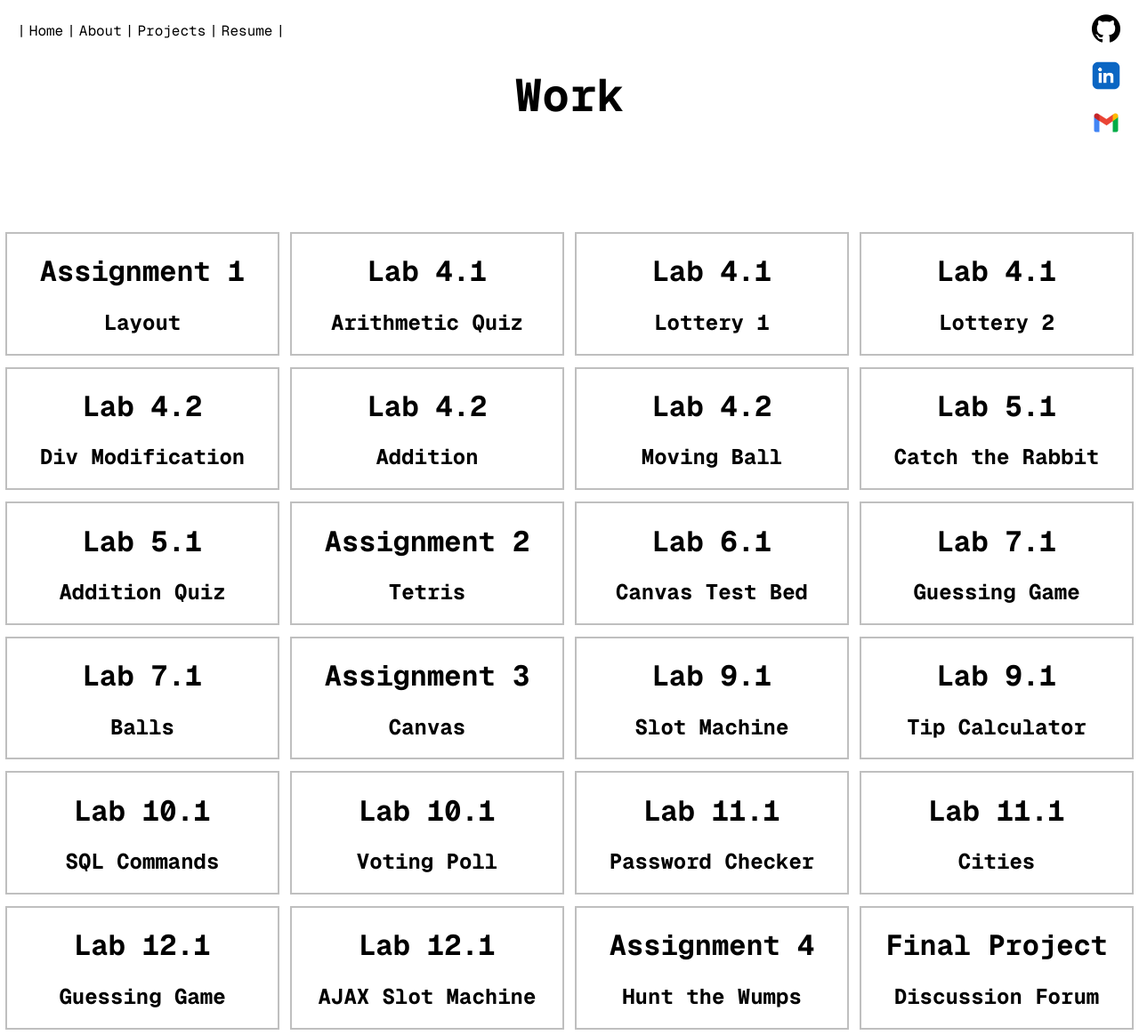
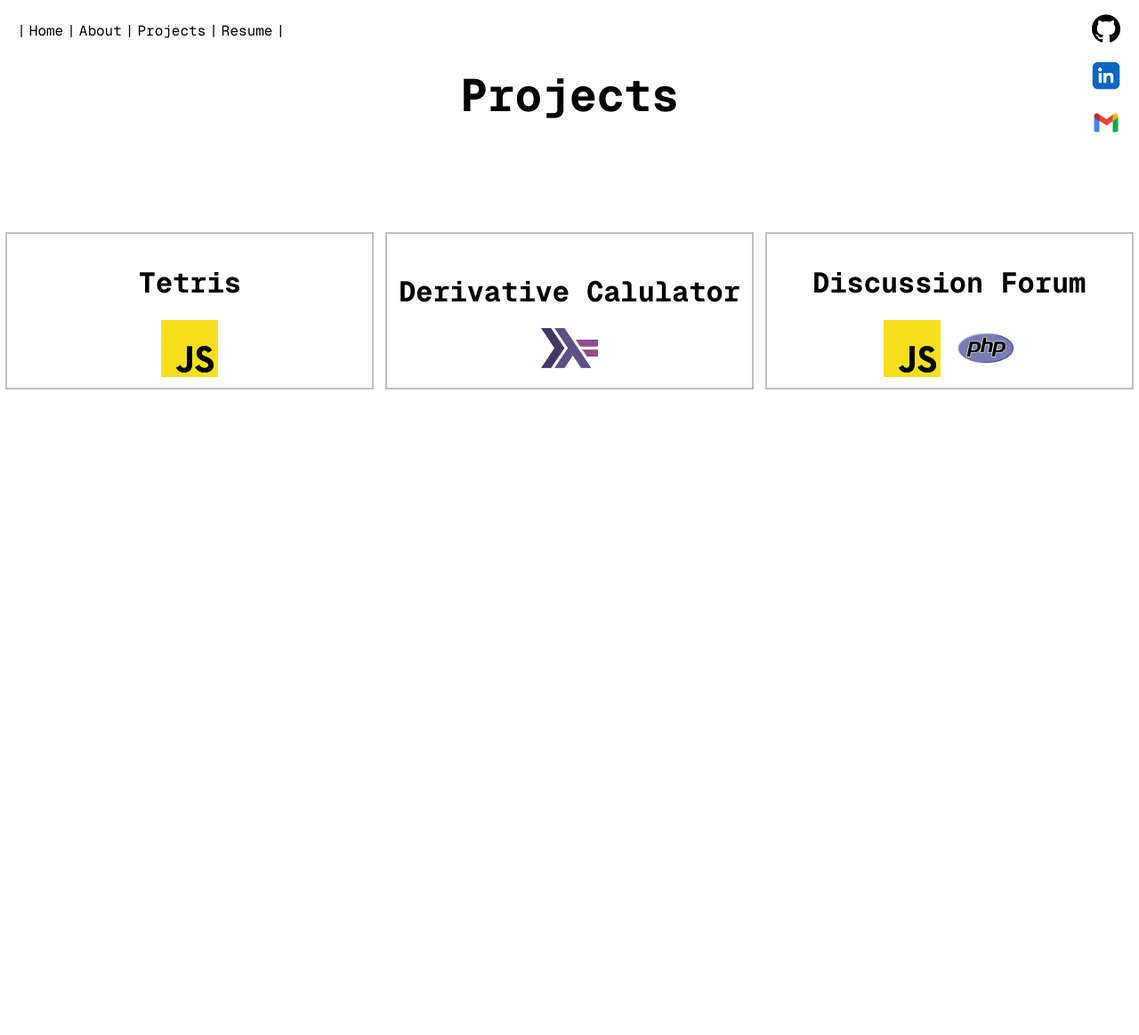
Before and after one commit to LucaMawyin/LucaMawyin.github.io, a PHP site: page /projects.html in a window 1280 px wide. Shown: the whole page at 89% size. After the commit the page ends 438 px from the top, so only its background shows below. Run offline with PHP 8.4, Linux system fonts and the light colour scheme.

Commit message:
Updated site & reworked resume

```diff
--- a/about.html
+++ b/about.html
@@ -24,7 +24,7 @@
             <p>|</p>
             <div><a href="projects.html">Projects</a></div>
             <p>|</p>
-            <div><a href="resume.pdf" target="_blank">Resume</a></div>
+            <div><a href="Resume/resume.pdf" target="_blank">Resume</a></div>
             <p>|</p>
         </nav>
 
@@ -68,7 +68,7 @@
             <div><a href="index.html">Home</a></div>
             <div><a href="about.html">About</a></div>
             <div><a href="projects.html">Projects</a></div>
-            <div><a href="resume.pdf" target="_blank">Resume</a></div>
+            <div><a href="Resume/resume.pdf" target="_blank">Resume</a></div>
         </nav>
     </div>
 
--- a/css/global.css
+++ b/css/global.css
@@ -8,6 +8,7 @@
     --underline:black;
     --shadow-color: 0;
     --opposite-color: 255;
+    width: 100%;
 }
 
 html,body{
--- a/css/tile.css
+++ b/css/tile.css
@@ -19,9 +19,29 @@
     transition: ease var(--transition-time);
 
     border: 2.5px solid rgba(var(--shadow-color), var(--shadow-color), var(--shadow-color), 0.25);
+    padding: 1%;
 }
 
 .tile:hover{
     box-shadow: 0px 0px 10px 5px rgba(var(--shadow-color), var(--shadow-color), var(--shadow-color), 0.5);
     cursor: default;
 }
+
+.tile-img{
+    display: flex;
+    flex-wrap: wrap;
+    align-items: center;
+    justify-content: center;
+    gap: 5%;
+}
+
+.tile-img img{
+    width: 5vw;
+    transition: ease 0.1s;
+}
+
+@media (max-width: 768px) {
+    .tile-img img{
+        width: 10vw;
+    }
+}
--- a/index.html
+++ b/index.html
@@ -24,7 +24,7 @@
             <nav id="main-nav">
                 <a href="about.html" class="hidden-link">About</a>
                 <a href="projects.html" class="hidden-link">Projects</a>
-                <a href="resume.pdf" class="hidden-link" target="_blank">Resume</a>
+                <a href="Resume/resume.pdf" class="hidden-link" target="_blank">Resume</a>
             </nav>
 
             <div class="switch-container" id="theme-toggle">
--- a/projects.html
+++ b/projects.html
@@ -4,7 +4,7 @@
 
 <head>
     <meta charset="utf-8" name="viewport" content="width=device-width">
-    <title>Luca Mawyin's Work</title>
+    <title>Luca Mawyin's Projects</title>
     <link rel="stylesheet" href="css/global.css">
 </head>
 
@@ -13,7 +13,7 @@
     <div class="header">
 
         <div class="page-title">
-            <h1>Work</h1>
+            <h1>Projects</h1>
         </div>
 
         <nav class="nav-bar">
@@ -24,7 +24,7 @@
             <p>|</p>
             <div><a href="projects.html">Projects</a></div>
             <p>|</p>
-            <div><a href="resume.pdf" target="_blank">Resume</a></div>
+            <div><a href="Resume/resume.pdf" target="_blank">Resume</a></div>
             <p>|</p>
         </nav>
 
@@ -38,174 +38,33 @@
 
     <div class="content" id="tile-content">
 
-
-
-        <a href="projects/layout/index.html" class="tile">
+        <a href="js_assignment/index.html" target="_blank" class="tile">
             <div>
-                <h1>Assignment 1</h1>
-                <h2>Layout</h2>
-            </div>
-        </a>
-
-        <a href="projects/arithmetic-quiz/index.html" class="tile">
-            <div>
-                <h1>Lab 4.1</h1>
-                <h2>Arithmetic Quiz</h2>
-            </div>
-        </a>
-
-        <a href="projects/lottery-1/index.html" class="tile">
-            <div>
-                <h1>Lab 4.1</h1>
-                <h2>Lottery 1</h2>
-            </div>
-        </a>
-
-        <a href="projects/lottery-2/index.html" class="tile">
-            <div>
-                <h1>Lab 4.1</h1>
-                <h2>Lottery 2</h2>
-            </div>
-        </a>
-
-        <a href="projects/div-modification/innerHTMLExample2.html" class="tile">
-            <div>
-                <h1>Lab 4.2</h1>
-                <h2>Div Modification</h2>
-            </div>
-        </a>
-
-        <a href="projects/addition/addition.html" class="tile">
-            <div>
-                <h1>Lab 4.2</h1>
-                <h2>Addition</h2>
+                <h1>Tetris</h1>
+                <div class="tile-img">
+                    <img src="images/js.jpg">
+                </div>
             </div>
         </a>
 
 
-        <a href="projects/moveme/moveme.html" class="tile">
+
+        <a href="https://github.com/LucaMawyin/CS1JC3/blob/master/Assignments/1JC3-Assign4/src/Assign_4.hs" target="_blank" class="tile">
             <div>
-                <h1>Lab 4.2</h1>
-                <h2>Moving Ball</h2>
+                <h1>Derivative Calulator</h1>
+                <div class="tile-img">
+                    <img src="images/haskell.png">
+                </div>
             </div>
         </a>
 
-        <a href="projects/catch-the-rabbit/catchTheRabbit.html" class="tile">
+        <a href="https://github.com/LucaMawyin/discussionForum" target="_blank" class="tile">
             <div>
-                <h1>Lab 5.1</h1>
-                <h2>Catch the Rabbit</h2>
-            </div>
-        </a>
-
-        <a href="projects/addition-quiz/addition.html" target="_blank" class="tile">
-            <div>
-                <h1>Lab 5.1</h1>
-                <h2>Addition Quiz</h2>
-            </div>
-        </a>
-
-        <a href="js_assignment/index.html" target="_blank" class="tile">
-            <div>
-                <h1>Assignment 2</h1>
-                <h2>Tetris</h2>
-            </div>
-        </a>
-
-        <a href="projects/canvas/canvasTestBed4.html" target="_blank" class="tile">
-            <div>
-                <h1>Lab 6.1</h1>
-                <h2>Canvas Test Bed</h2>
-            </div>
-        </a>
-
-        <a href="projects/guessing-game/guessing-game.html" class="tile">
-            <div>
-                <h1>Lab 7.1</h1>
-                <h2>Guessing Game</h2>
-            </div>
-        </a>
-
-        <a href="projects/balls/ball-explosion.html" target="_blank" class="tile">
-            <div>
-                <h1>Lab 7.1</h1>
-                <h2>Balls</h2>
-            </div>
-        </a>
-
-        <a href="draw/index.html" target="_blank" class="tile">
-            <div>
-                <h1>Assignment 3</h1>
-                <h2>Canvas</h2>
-            </div>
-        </a>
-
-        <a href="projects/slots/index.php" class="tile">
-            <div>
-                <h1>Lab 9.1</h1>
-                <h2>Slot Machine</h2>
-            </div>
-        </a>
-
-        <a href="projects/tip/tip_form.html" target="_blank" class="tile">
-            <div>
-                <h1>Lab 9.1</h1>
-                <h2>Tip Calculator</h2>
-            </div>
-        </a>
-
-        <a href="projects/sql-queries.txt" target="_blank" class="tile">
-            <div>
-                <h1>Lab 10.1</h1>
-                <h2>SQL Commands</h2>
-            </div>
-        </a>
-
-        <a href="projects/vote/vote.php" target="_blank" class="tile">
-            <div>
-                <h1>Lab 10.1</h1>
-                <h2>Voting Poll</h2>
-            </div>
-        </a>
-
-        <a href="projects/password/index.html" target="_blank" class="tile">
-            <div>
-                <h1>Lab 11.1</h1>
-                <h2>Password Checker</h2>
-            </div>
-        </a>
-
-        <a href="projects/world/cities.html" target="_blank" class="tile">
-            <div>
-                <h1>Lab 11.1</h1>
-                <h2>Cities</h2>
-            </div>
-        </a>
-
-        <a href="projects/three-page-guessing-game/index.php" target="_blank" class="tile">
-            <div>
-                <h1>Lab 12.1</h1>
-                <h2>Guessing Game</h2>
-            </div>
-        </a>
-
-        <a href="projects/ajax-slots/index.php" class="tile">
-            <div>
-                <h1>Lab 12.1</h1>
-                <h2>AJAX Slot Machine</h2>
-            </div>
-        </a>
-
-        <a href="php_assignment/index.php" target="_blank" class="tile">
-            <div>
-                <h1>Assignment 4</h1>
-                <h2>Hunt the Wumps</h2>
-            </div>
-        </a>
-
-        <a href="https://github.com/LucaMawyin/forum" target="_blank" class="tile">
-            <div>
-                <h1>Final Project</h1>
-                <h2>Discussion Forum</h2>
+                <h1>Discussion Forum</h1>
+                <div class="tile-img">
+                    <img src="images/js.jpg">
+                    <img src="images/php.png">
+                </div>
             </div>
         </a>
 
@@ -217,7 +76,7 @@
             <div><a href="index.html">Home</a></div>
             <div><a href="about.html">About</a></div>
             <div><a href="projects.html">Projects</a></div>
-            <div><a href="resume.pdf" target="_blank">Resume</a></div>
+            <div><a href="Resume/resume.pdf" target="_blank">Resume</a></div>
         </nav>
     </div>
 
```
Also changed, not shown: images/haskell.png (added), images/js.jpg (added), images/php.png (added), images/tetris.png (added), 10 other files.
